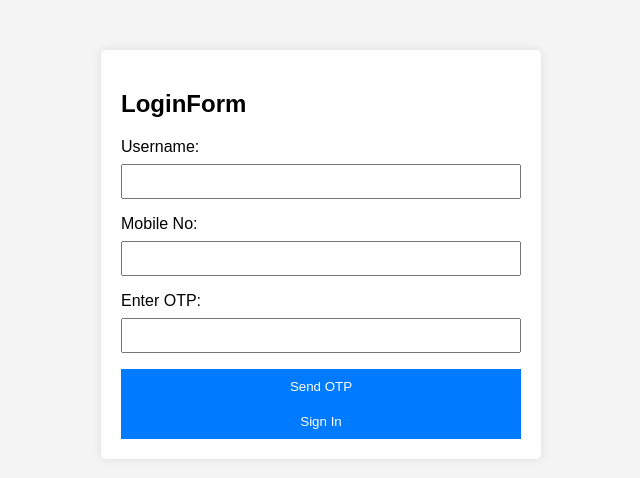
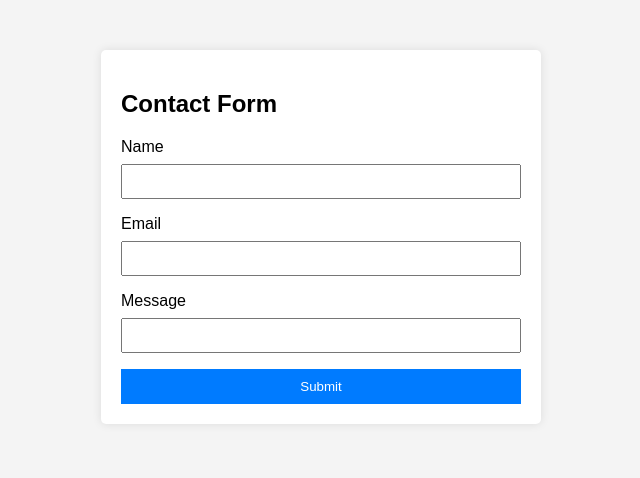
Before and after one commit to venkatsai581/Online-Book-store, a plain HTML site: page log in.html in a window 1280 px wide. Shown: the whole page, without its empty margins (319-959 px from the left). Drawn offline with Linux system fonts and the light colour scheme.

```diff
--- a/log in.html
+++ b/log in.html
@@ -8,18 +8,18 @@
 </head>
 <body>
     <div class="container">
-        <form id="LoginForm">
-            <h2>LoginForm</h2>
-            <label for="username">Username:</label>
-            <input type="text" id="username" name="username" required>
-            <label for="mobileno">Mobile No:</label>
-            <input type="text" id="mobileno" name="mobileno" required>
+        <h2>Contact Form</h2>
+        <form>
+            <label for="name">Name</label>
+            <input type="text" id="name" name="name" required>
 
-            <label for="otp">Enter OTP:</label>
-            <input type="text" id="otp" name="otp" required>
-            <button type="button" onclick="sendOTP()">Send OTP</button>
+            <label for="email">Email</label>
+            <input type="email" id="email" name="email" required>
 
-            <button type="button" onclick="signIn()">Sign In</button>
+            <label for="message">Message</label>
+            <input type="text" id="message" name="message" required>
+
+            <button type="submit">Submit</button>
         </form>
     </div>
 
```
